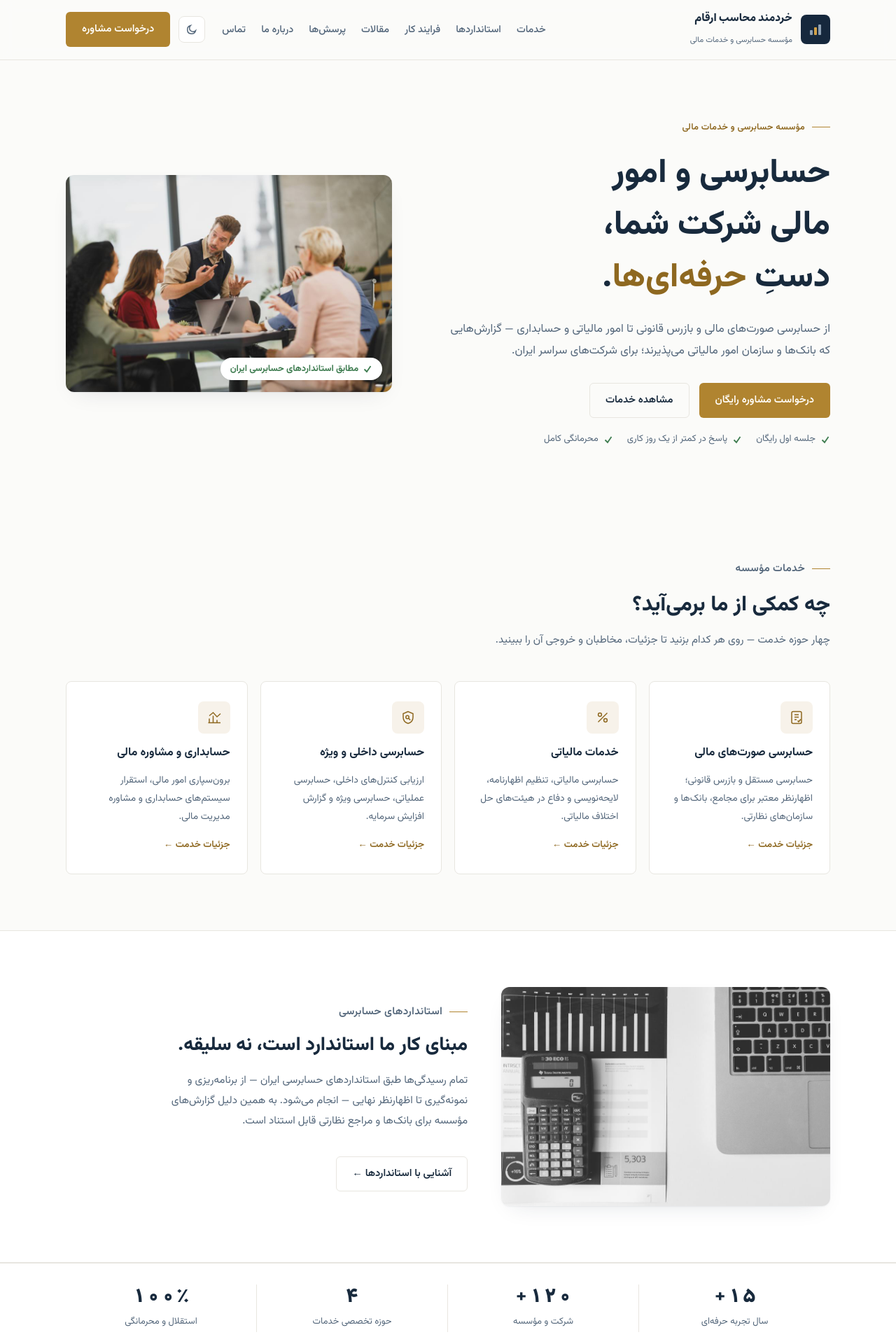
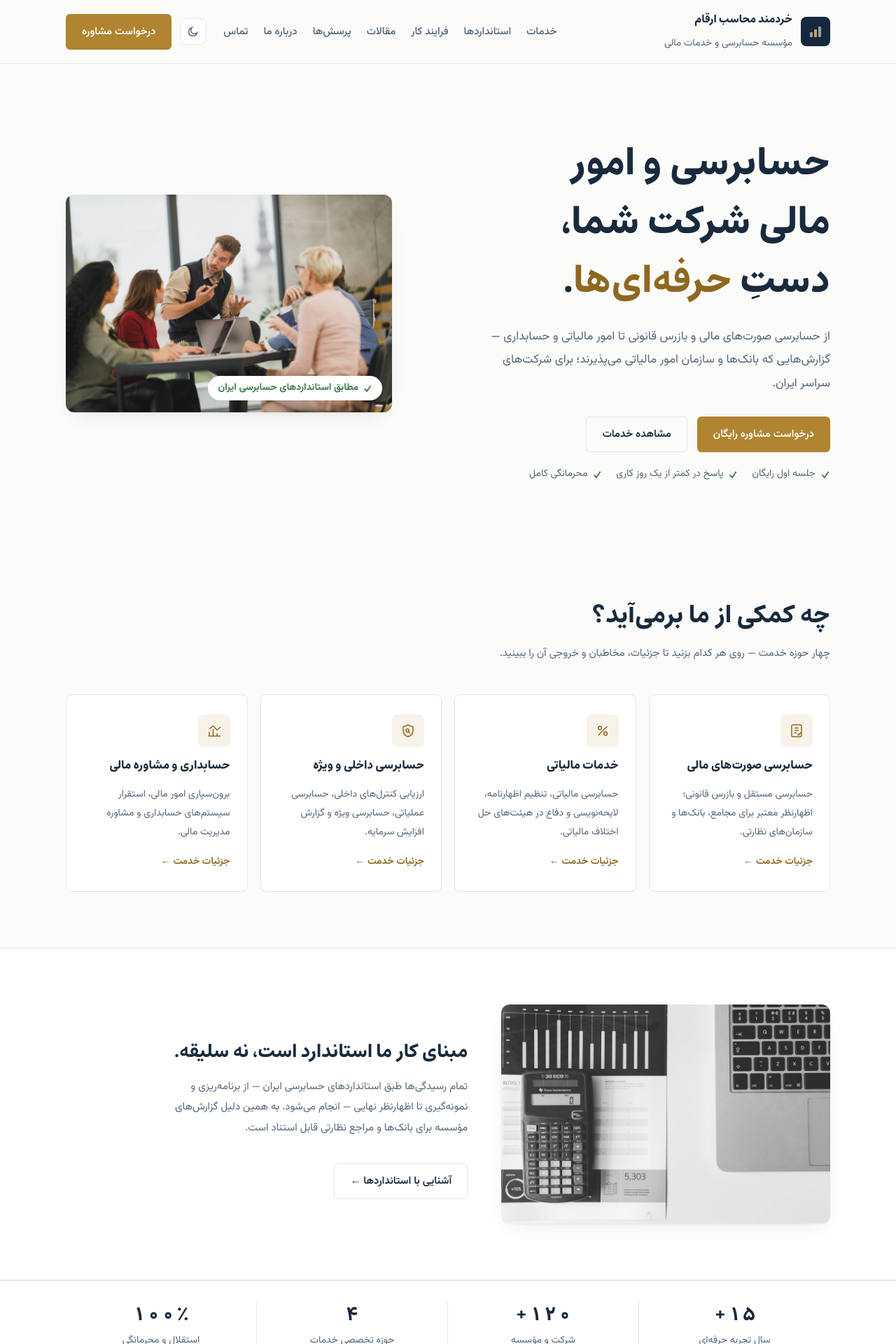
Before and after one commit to soroush83faraz/kheradmand-mohaseb, a Next.js app: page / in a window 1280 px wide. Shown: the top 1920 px of the page at 70% size. Built offline with nearby package versions, Linux system fonts and the light colour scheme.

Commit message:
Refine typography: Estedad headings, collapsed type scale, larger small text, remove eyebrows
Co-Authored-By: Claude Sonnet 5.5 <noreply@anthropic.com>

```diff
--- a/app/about/page.jsx
+++ b/app/about/page.jsx
@@ -41,7 +41,6 @@ export default function AboutPage() {
   return (
     <>
       <PageIntro
-        eyebrow="درباره مؤسسه"
         title="خردمند محاسب ارقام"
         lead="مؤسسه حسابرسی و خدمات مالی — تیمی که اعتقاد دارد پشت هر عدد درست، یک تصمیم خردمندانه است."
       />
@@ -74,7 +73,6 @@ export default function AboutPage() {
       <section className="block on-surface">
         <div className="wrap">
           <Reveal className="sec-head">
-            <p className="eyebrow">ارزش‌های ما</p>
             <h2>شش اصلی که با آن‌ها کار می‌کنیم.</h2>
           </Reveal>
           <div className="values">
--- a/app/blog/page.jsx
+++ b/app/blog/page.jsx
@@ -13,7 +13,6 @@ export default function BlogPage() {
   return (
     <>
       <PageIntro
-        eyebrow="مقالات و راهنماها"
         title="مطالب تخصصی، به زبان ساده."
         lead="پاسخ روشن به پرسش‌های حسابرسی، مالیات و حسابداری — بدون اصطلاح‌بازی."
       />
--- a/app/contact/page.jsx
+++ b/app/contact/page.jsx
@@ -16,7 +16,6 @@ export default function ContactPage() {
   return (
     <>
       <PageIntro
-        eyebrow="تماس با ما"
         title="گفت‌وگو را شروع کنیم."
         lead="فرم را پر کنید یا مستقیم تماس بگیرید — در کمتر از یک روز کاری پاسخ می‌دهیم و جلسه شناخت اولیه رایگان است."
       />
--- a/app/faq/page.jsx
+++ b/app/faq/page.jsx
@@ -13,7 +13,6 @@ export default function FaqPage() {
   return (
     <>
       <PageIntro
-        eyebrow="پرسش‌های متداول"
         title="پیش از تماس، پاسخ‌ها را ببینید."
         lead="پرتکرارترین سؤال‌های مدیران درباره حسابرسی و خدمات مالی — اگر پاسخ سؤال‌تان اینجا نبود، از صفحه تماس بپرسید."
       />
--- a/app/globals.css
+++ b/app/globals.css
@@ -49,8 +49,10 @@ body {
   background: var(--bg);
   color: var(--ink);
   font-family: var(--font-vazir), 'Segoe UI', Tahoma, sans-serif;
-  font-size: 16px;
-  line-height: 1.9;
+  font-size: 1.0625rem;
+  line-height: 1.95;
+  font-feature-settings: 'kern', 'liga', 'calt';
+  text-rendering: optimizeLegibility;
   -webkit-font-smoothing: antialiased;
   transition: background 0.25s, color 0.25s;
 }
@@ -59,10 +61,26 @@ h1,
 h2,
 h3,
 h4 {
-  font-family: var(--font-vazir), Tahoma, sans-serif;
-  line-height: 1.6;
+  font-family: var(--font-estedad), var(--font-vazir), Tahoma, sans-serif;
+  font-weight: 700;
+  line-height: 1.55;
   margin: 0;
   text-wrap: balance;
+}
+
+p,
+li {
+  text-wrap: pretty;
+}
+
+::selection {
+  background: var(--accent-soft);
+  color: var(--ink);
+}
+
+input,
+textarea {
+  caret-color: var(--accent);
 }
 
 .display-num {
@@ -103,9 +121,8 @@ ul {
 }
 
 .eyebrow {
-  font-size: 0.8rem;
+  font-size: 0.875rem;
   font-weight: 600;
-  letter-spacing: 0.02em;
   color: var(--accent-ink);
   display: flex;
   align-items: center;
@@ -125,7 +142,7 @@ ul {
   align-items: center;
   gap: 8px;
   font-family: var(--font-vazir), sans-serif;
-  font-size: 0.92rem;
+  font-size: 0.9375rem;
   font-weight: 600;
   padding: 10px 22px;
   border-radius: 6px;
@@ -197,7 +214,7 @@ ul {
 }
 
 .brand .sub {
-  font-size: 0.7rem;
+  font-size: 0.875rem;
   color: var(--ink-2);
   font-weight: 400;
 }
@@ -210,7 +227,7 @@ nav.menu {
 }
 
 nav.menu a {
-  font-size: 0.9rem;
+  font-size: 0.9375rem;
   font-weight: 500;
   color: var(--ink-2);
   transition: color 0.15s;
@@ -288,7 +305,7 @@ nav.menu a.active {
   nav.menu a {
     padding-block: 12px;
     border-bottom: 1px solid var(--line);
-    font-size: 0.95rem;
+    font-size: 0.9375rem;
   }
 
   nav.menu a:last-of-type {
@@ -331,9 +348,9 @@ nav.menu a.active {
 }
 
 .hero h1 {
-  font-size: clamp(1.9rem, 4.2vw, 3rem);
-  font-weight: 800;
-  line-height: 1.55;
+  font-size: clamp(2.1rem, 4.6vw, 3.5rem);
+  font-weight: 700;
+  line-height: 1.5;
   margin-block: 18px 20px;
 }
 
@@ -344,7 +361,7 @@ nav.menu a.active {
 
 .hero .lead {
   color: var(--ink-2);
-  font-size: 1.02rem;
+  font-size: 1.0625rem;
   max-width: 34rem;
   margin-block-end: 30px;
 }
@@ -357,7 +374,7 @@ nav.menu a.active {
 }
 
 .hero .note {
-  font-size: 0.8rem;
+  font-size: 0.875rem;
   color: var(--ink-2);
   margin-block-start: 16px;
   display: flex;
@@ -374,7 +391,7 @@ nav.menu a.active {
   inset: 0;
   pointer-events: none;
   font-family: var(--font-estedad), sans-serif;
-  font-weight: 800;
+  font-weight: 700;
   color: var(--ink);
   opacity: 0.04;
   z-index: 0;
@@ -408,12 +425,12 @@ nav.menu a.active {
 
 .report .rhead b {
   font-family: var(--font-estedad), sans-serif;
-  font-size: 0.95rem;
+  font-size: 0.9375rem;
   font-weight: 700;
 }
 
 .report .rhead span {
-  font-size: 0.75rem;
+  font-size: 0.875rem;
   color: var(--ink-2);
   flex: none;
 }
@@ -426,7 +443,7 @@ nav.menu a.active {
 
 .report td {
   padding-block: 9px;
-  font-size: 0.88rem;
+  font-size: 0.875rem;
   border-bottom: 1px dashed var(--line);
 }
 
@@ -458,7 +475,7 @@ nav.menu a.active {
 .chip {
   background: var(--ok-soft);
   color: var(--ok);
-  font-size: 0.8rem;
+  font-size: 0.875rem;
   font-weight: 700;
   padding: 4px 14px;
   border-radius: 999px;
@@ -468,7 +485,7 @@ nav.menu a.active {
 }
 
 .report .verdict small {
-  font-size: 0.72rem;
+  font-size: 0.875rem;
   color: var(--ink-2);
 }
 
@@ -509,7 +526,7 @@ nav.menu a.active {
 .stat b {
   font-family: var(--font-estedad), sans-serif;
   font-size: 1.7rem;
-  font-weight: 800;
+  font-weight: 700;
   color: var(--ink);
   display: block;
   line-height: 1.4;
@@ -517,7 +534,7 @@ nav.menu a.active {
 }
 
 .stat span {
-  font-size: 0.82rem;
+  font-size: 0.875rem;
   color: var(--ink-2);
 }
 
@@ -543,15 +560,15 @@ section.block {
 }
 
 .sec-head h2 {
-  font-size: clamp(1.4rem, 2.6vw, 1.9rem);
-  font-weight: 800;
+  font-size: clamp(1.6rem, 3vw, 2.25rem);
+  font-weight: 700;
   margin-block-start: 14px;
 }
 
 .sec-head p {
   color: var(--ink-2);
   margin-block-start: 10px;
-  font-size: 0.95rem;
+  font-size: 0.9375rem;
 }
 
 .sec-foot {
@@ -570,8 +587,8 @@ section.block {
 }
 
 .page-intro h1 {
-  font-size: clamp(1.6rem, 3.4vw, 2.3rem);
-  font-weight: 800;
+  font-size: clamp(1.9rem, 4vw, 2.75rem);
+  font-weight: 700;
   margin-block-start: 14px;
 }
 
@@ -625,18 +642,18 @@ a.svc {
 }
 
 .svc h3 {
-  font-size: 1.02rem;
+  font-size: 1.0625rem;
   font-weight: 700;
 }
 
 .svc p {
-  font-size: 0.86rem;
+  font-size: 0.875rem;
   color: var(--ink-2);
   flex: 1;
 }
 
 .svc .more {
-  font-size: 0.84rem;
+  font-size: 0.875rem;
   font-weight: 600;
   color: var(--accent-ink);
 }
@@ -678,7 +695,7 @@ a.svc {
 .step .no {
   font-family: var(--font-estedad), sans-serif;
   font-size: 2rem;
-  font-weight: 800;
+  font-weight: 700;
   color: var(--accent);
   opacity: 0.85;
   line-height: 1;
@@ -688,13 +705,13 @@ a.svc {
 }
 
 .step h3 {
-  font-size: 0.95rem;
+  font-size: 0.9375rem;
   font-weight: 700;
   margin-block-end: 8px;
 }
 
 .step p {
-  font-size: 0.82rem;
+  font-size: 0.875rem;
   color: var(--ink-2);
 }
 
@@ -750,20 +767,20 @@ a.svc {
 .step-row .no {
   font-family: var(--font-estedad), sans-serif;
   font-size: 2.2rem;
-  font-weight: 800;
+  font-weight: 700;
   color: var(--accent);
   line-height: 1;
   font-variant-numeric: tabular-nums;
 }
 
 .step-row h3 {
-  font-size: 1.05rem;
+  font-size: 1.0625rem;
   font-weight: 700;
   margin-block-end: 8px;
 }
 
 .step-row p {
-  font-size: 0.9rem;
+  font-size: 0.9375rem;
   color: var(--ink-2);
   max-width: 56ch;
 }
@@ -793,7 +810,7 @@ a.svc {
 }
 
 .why .item h3 {
-  font-size: 1.05rem;
+  font-size: 1.0625rem;
   font-weight: 700;
   margin-block-end: 10px;
   display: flex;
@@ -811,7 +828,7 @@ a.svc {
 }
 
 .why .item p {
-  font-size: 0.88rem;
+  font-size: 0.875rem;
   color: var(--band-muted);
 }
 
@@ -867,7 +884,7 @@ a.svc {
 
 .post .cat {
   align-self: flex-start;
-  font-size: 0.72rem;
+  font-size: 0.875rem;
   font-weight: 700;
   color: var(--accent-ink);
   background: var(--accent-soft);
@@ -876,19 +893,19 @@ a.svc {
 }
 
 .post h3 {
-  font-size: 0.98rem;
+  font-size: 0.9375rem;
   font-weight: 700;
   line-height: 1.7;
 }
 
 .post p {
-  font-size: 0.84rem;
+  font-size: 0.875rem;
   color: var(--ink-2);
   flex: 1;
 }
 
 .post time {
-  font-size: 0.75rem;
+  font-size: 0.875rem;
   color: var(--ink-2);
   font-variant-numeric: tabular-nums;
 }
@@ -915,19 +932,19 @@ a.svc {
 }
 
 .article h1 {
-  font-size: clamp(1.5rem, 3vw, 2.1rem);
-  font-weight: 800;
+  font-size: clamp(1.7rem, 3.2vw, 2.4rem);
+  font-weight: 700;
   margin-block-end: 24px;
 }
 
 .article time {
-  font-size: 0.8rem;
+  font-size: 0.875rem;
   color: var(--ink-2);
 }
 
 .article-body p {
   margin-block: 16px;
-  font-size: 0.97rem;
+  font-size: 0.9375rem;
   color: var(--ink);
 }
 
@@ -946,7 +963,7 @@ a.svc {
 }
 
 .article-body li {
-  font-size: 0.94rem;
+  font-size: 0.9375rem;
   color: var(--ink);
 }
 
@@ -967,7 +984,7 @@ a.svc {
 
 .faq-group h2 {
   font-size: 1.15rem;
-  font-weight: 800;
+  font-weight: 700;
   margin-block-end: 10px;
   color: var(--accent-ink);
 }
@@ -982,7 +999,7 @@ a.svc {
   padding-block: 18px;
   font-family: var(--font-vazir), sans-serif;
   font-weight: 700;
-  font-size: 0.97rem;
+  font-size: 0.9375rem;
   display: flex;
   justify-content: space-between;
   align-items: center;
@@ -1007,7 +1024,7 @@ a.svc {
 
 .faq details p {
   padding-block-end: 20px;
-  font-size: 0.9rem;
+  font-size: 0.9375rem;
   color: var(--ink-2);
   max-width: 60ch;
 }
@@ -1029,7 +1046,7 @@ a.svc {
 
 .cta-band h2 {
   font-size: clamp(1.25rem, 2.4vw, 1.6rem);
-  font-weight: 800;
+  font-weight: 700;
   max-width: 26em;
 }
 
@@ -1053,12 +1070,12 @@ a.svc {
 
 .svc-detail .intro p {
   margin-block: 14px;
-  font-size: 0.97rem;
+  font-size: 0.9375rem;
 }
 
 .svc-detail h2 {
   font-size: 1.2rem;
-  font-weight: 800;
+  font-weight: 700;
   margin-block: 40px 14px;
 }
 
@@ -1073,7 +1090,7 @@ a.svc {
   display: flex;
   align-items: baseline;
   gap: 12px;
-  font-size: 0.94rem;
+  font-size: 0.9375rem;
 }
 
 .check-list li svg {
@@ -1102,7 +1119,7 @@ a.svc {
   gap: 12px;
   padding-block: 14px;
   border-bottom: 1px solid var(--line);
-  font-size: 0.92rem;
+  font-size: 0.9375rem;
 }
 
 .contact-info .row svg {
@@ -1122,7 +1139,7 @@ a.svc {
 }
 
 .contact-form label {
-  font-size: 0.84rem;
+  font-size: 0.875rem;
   font-weight: 600;
   display: flex;
   flex-direction: column;
@@ -1132,7 +1149,7 @@ a.svc {
 .contact-form input,
 .contact-form textarea {
   font-family: var(--font-vazir), sans-serif;
-  font-size: 0.92rem;
+  font-size: 0.9375rem;
   padding: 10px 14px;
   border-radius: 6px;
   border: 1px solid var(--line);
@@ -1148,7 +1165,7 @@ a.svc {
 }
 
 .contact-form .hint {
-  font-size: 0.76rem;
+  font-size: 0.875rem;
   color: var(--ink-2);
 }
 
@@ -1179,7 +1196,7 @@ a.svc {
 }
 
 .value p {
-  font-size: 0.86rem;
+  font-size: 0.875rem;
   color: var(--ink-2);
 }
 
@@ -1195,7 +1212,7 @@ a.svc {
 
 .prose p {
   margin-block: 14px;
-  font-size: 0.97rem;
+  font-size: 0.9375rem;
 }
 
 /* footer */
@@ -1213,7 +1230,7 @@ a.svc {
 }
 
 .fgrid h4 {
-  font-size: 0.88rem;
+  font-size: 0.875rem;
   font-weight: 700;
   margin: 0 0 14px;
 }
@@ -1227,7 +1244,7 @@ a.svc {
 
 .fgrid a,
 .fgrid li {
-  font-size: 0.84rem;
+  font-size: 0.875rem;
   color: var(--ink-2);
 }
 
@@ -1236,7 +1253,7 @@ a.svc {
 }
 
 .fgrid .about {
-  font-size: 0.84rem;
+  font-size: 0.875rem;
   color: var(--ink-2);
   max-width: 30ch;
   margin-block-start: 12px;
@@ -1248,7 +1265,7 @@ a.svc {
 
 .legal {
   padding-block-start: 24px;
-  font-size: 0.78rem;
+  font-size: 0.875rem;
   color: var(--ink-2);
 }
 
@@ -1330,7 +1347,7 @@ a.svc {
   display: flex;
   align-items: center;
   gap: 7px;
-  font-size: 0.82rem;
+  font-size: 0.875rem;
   color: var(--ink-2);
 }
 
@@ -1363,13 +1380,13 @@ a.svc {
 
 .split-body h2 {
   font-size: clamp(1.3rem, 2.4vw, 1.7rem);
-  font-weight: 800;
+  font-weight: 700;
   margin-block: 12px 14px;
 }
 
 .split-body p {
   color: var(--ink-2);
-  font-size: 0.95rem;
+  font-size: 0.9375rem;
   margin-block-end: 12px;
   max-width: 54ch;
 }
@@ -1389,7 +1406,7 @@ a.svc {
 
 .std-group h2 {
   font-size: 1.15rem;
-  font-weight: 800;
+  font-weight: 700;
   margin-block-end: 10px;
   color: var(--accent-ink);
 }
@@ -1409,20 +1426,20 @@ a.svc {
 
 .std-row .no {
   font-size: 1.5rem;
-  font-weight: 800;
+  font-weight: 700;
   color: var(--accent);
   line-height: 1.4;
   font-variant-numeric: tabular-nums;
 }
 
 .std-row h3 {
-  font-size: 0.98rem;
+  font-size: 0.9375rem;
   font-weight: 700;
   margin-block-end: 4px;
 }
 
 .std-row p {
-  font-size: 0.87rem;
+  font-size: 0.875rem;
   color: var(--ink-2);
   max-width: 58ch;
 }
@@ -1455,13 +1472,13 @@ a.svc {
 }
 
 .opinion h3 {
-  font-size: 0.98rem;
+  font-size: 0.9375rem;
   font-weight: 700;
   margin-block-end: 6px;
 }
 
 .opinion p {
-  font-size: 0.84rem;
+  font-size: 0.875rem;
   color: var(--ink-2);
 }
 
--- a/app/not-found.jsx
+++ b/app/not-found.jsx
@@ -4,9 +4,6 @@ export default function NotFound() {
   return (
     <section className="block">
       <div className="wrap" style={{ textAlign: 'center', paddingBlock: 80 }}>
-        <p className="eyebrow" style={{ justifyContent: 'center' }}>
-          خطای ۴۰۴
-        </p>
         <h1 style={{ fontSize: '1.8rem', fontWeight: 800, marginBlock: 16 }}>
           چنین صفحه‌ای پیدا نشد.
         </h1>
--- a/app/page.jsx
+++ b/app/page.jsx
@@ -27,7 +27,6 @@ export default function Home() {
       <section className="hero">
         <div className="wrap">
           <Reveal>
-            <p className="eyebrow">مؤسسه حسابرسی و خدمات مالی</p>
             <h1>
               حسابرسی و امور مالی شرکت شما،
               <br />
@@ -82,7 +81,6 @@ export default function Home() {
       <section className="block">
         <div className="wrap">
           <Reveal className="sec-head">
-            <p className="eyebrow">خدمات مؤسسه</p>
             <h2>چه کمکی از ما برمی‌آید؟</h2>
             <p>چهار حوزه خدمت — روی هر کدام بزنید تا جزئیات، مخاطبان و خروجی آن را ببینید.</p>
           </Reveal>
@@ -114,7 +112,6 @@ export default function Home() {
             />
           </Reveal>
           <Reveal className="split-body">
-            <p className="eyebrow">استانداردهای حسابرسی</p>
             <h2>مبنای کار ما استاندارد است، نه سلیقه.</h2>
             <p>
               تمام رسیدگی‌ها طبق استانداردهای حسابرسی ایران — از برنامه‌ریزی و
@@ -154,7 +151,6 @@ export default function Home() {
       <section className="block">
         <div className="wrap">
           <Reveal className="sec-head">
-            <p className="eyebrow">فرایند همکاری</p>
             <h2>شفاف از روز اول تا تحویل گزارش.</h2>
           </Reveal>
           <div className="steps">
@@ -177,7 +173,6 @@ export default function Home() {
       <section className="block band">
         <div className="wrap">
           <Reveal className="sec-head">
-            <p className="eyebrow">چرا خردمند محاسب ارقام</p>
             <h2>حسابرسی، کارِ اعتماد است.</h2>
           </Reveal>
           <div className="why">
@@ -209,7 +204,6 @@ export default function Home() {
       <section className="block">
         <div className="wrap">
           <Reveal className="sec-head">
-            <p className="eyebrow">مقالات و راهنماها</p>
             <h2>تازه‌ترین مطالب تخصصی</h2>
             <p>پاسخ روشن به پرسش‌های مالی و مالیاتی — به زبان ساده، بدون اصطلاح‌بازی.</p>
           </Reveal>
@@ -231,7 +225,6 @@ export default function Home() {
       <section className="block on-surface">
         <div className="wrap">
           <Reveal className="sec-head">
-            <p className="eyebrow">پرسش‌های متداول</p>
             <h2>پیش از تماس، پاسخ‌ها را ببینید.</h2>
           </Reveal>
           <Reveal className="faq">
--- a/app/process/page.jsx
+++ b/app/process/page.jsx
@@ -48,7 +48,6 @@ export default function ProcessPage() {
   return (
     <>
       <PageIntro
-        eyebrow="فرایند همکاری"
         title="شفاف از روز اول تا تحویل گزارش."
         lead="پنج مرحله مشخص، بدون ابهام و بدون هزینه پنهان — این مسیری است که هر پروژه در مؤسسه طی می‌کند."
       />
@@ -70,7 +69,6 @@ export default function ProcessPage() {
       <section className="block on-surface">
         <div className="wrap svc-detail">
           <Reveal className="sec-head">
-            <p className="eyebrow">آمادگی بیشتر، رسیدگی سریع‌تر</p>
             <h2>چه مدارکی لازم است؟</h2>
             <p>
               اگر این موارد آماده باشند، زمان و هزینه رسیدگی به‌طور محسوسی کم می‌شود.
--- a/app/services/[slug]/page.jsx
+++ b/app/services/[slug]/page.jsx
@@ -25,7 +25,7 @@ export default async function ServicePage({ params }) {
 
   return (
     <>
-      <PageIntro eyebrow="خدمات مؤسسه" title={service.title} lead={service.lead} />
+      <PageIntro title={service.title} lead={service.lead} />
       <section className="block">
         <div className="wrap svc-detail">
           {serviceImages[service.slug] ? (
--- a/app/services/page.jsx
+++ b/app/services/page.jsx
@@ -15,7 +15,6 @@ export default function ServicesPage() {
   return (
     <>
       <PageIntro
-        eyebrow="خدمات مؤسسه"
         title="چهار حوزه، یک استاندارد: دقت."
         lead="هر خدمت با همان سخت‌گیری حرفه‌ای انجام می‌شود — از حسابرسی قانونی تا مشاوره مالی. روی هر خدمت بزنید تا جزئیات کامل آن را ببینید."
       />
--- a/app/standards/page.jsx
+++ b/app/standards/page.jsx
@@ -16,7 +16,6 @@ export default function StandardsPage() {
   return (
     <>
       <PageIntro
-        eyebrow="استانداردهای حسابرسی"
         title="مبنای کار ما، استاندارد است؛ نه سلیقه."
         lead="استانداردهای حسابرسی ایران توسط سازمان حسابرسی و بر پایه استانداردهای بین‌المللی (ISA) تدوین شده‌اند. تمام رسیدگی‌های مؤسسه طبق همین استانداردها انجام و گزارش می‌شود."
       />
@@ -71,7 +70,6 @@ export default function StandardsPage() {
       <section className="block">
         <div className="wrap">
           <Reveal className="sec-head">
-            <p className="eyebrow">نتیجه رسیدگی</p>
             <h2>چهار نوع اظهارنظر حسابرس</h2>
             <p>خروجی نهایی هر حسابرسی، یکی از این چهار اظهارنظر است.</p>
           </Reveal>
--- a/components/PageIntro.jsx
+++ b/components/PageIntro.jsx
@@ -1,11 +1,10 @@
 import Reveal from './Reveal';
 
-export default function PageIntro({ eyebrow, title, lead }) {
+export default function PageIntro({ title, lead }) {
   return (
     <div className="page-intro">
       <div className="wrap">
         <Reveal>
-          {eyebrow ? <p className="eyebrow">{eyebrow}</p> : null}
           <h1>{title}</h1>
           {lead ? <p className="lead">{lead}</p> : null}
         </Reveal>
```
